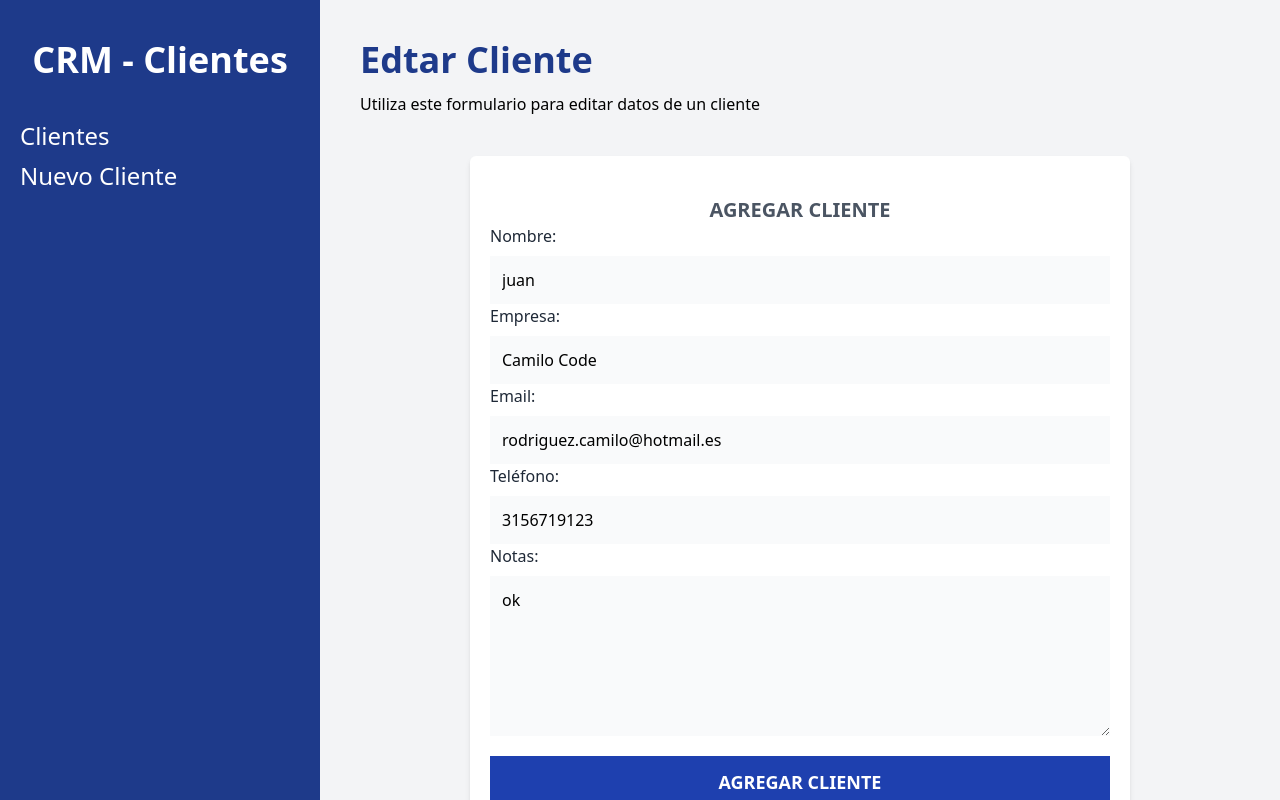
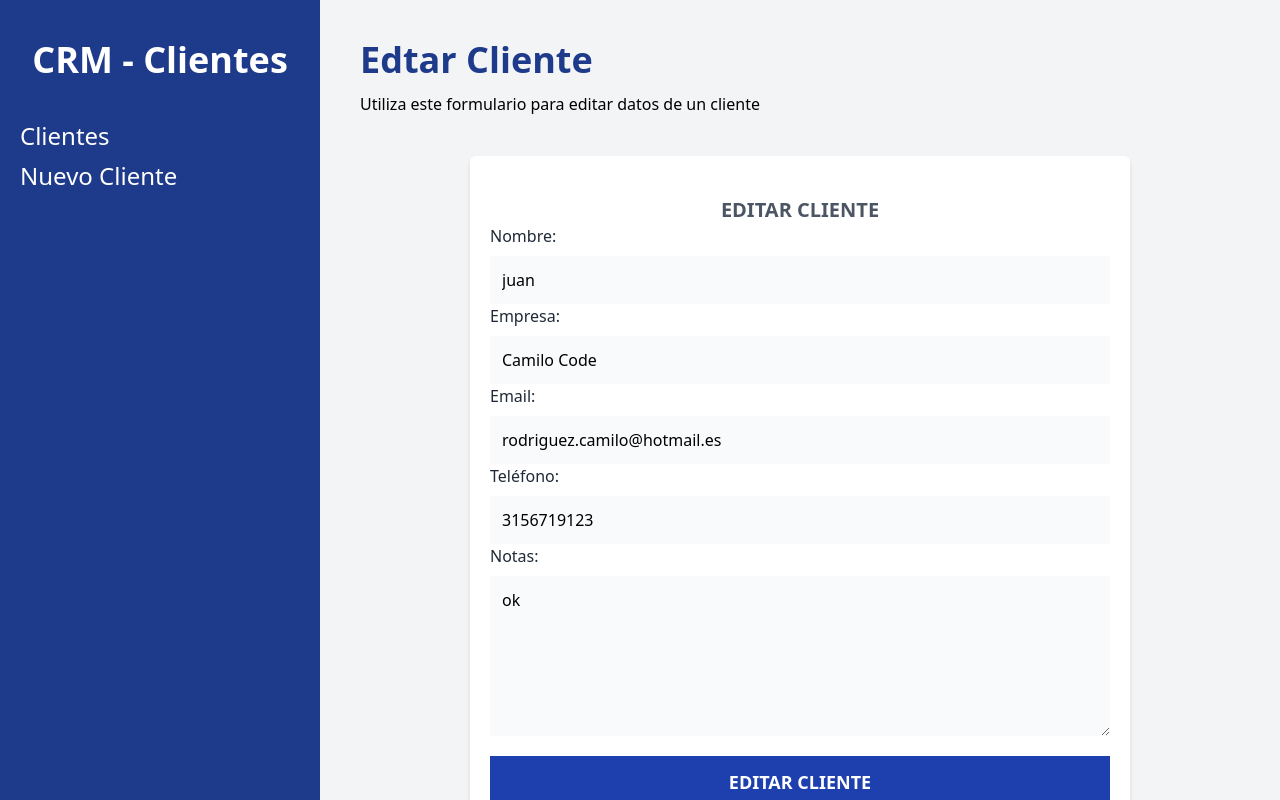
Before and after one commit to camilocodecali/crm-react, a React (Vite) app: page /clientes/editar/1 in a window 1280 px wide. Built offline with nearby package versions, Linux system fonts and the light colour scheme; data requests are answered from the project's data file.

Commit message:
se agregaron unos snippets de carga y se valida en la edicion si existe cliente para editar y mostrar el formulario.. ademas de hacer los cambios de titulos y botones segun la accion editar o nuevo cliente

```diff
--- a/src/components/Formulario.jsx
+++ b/src/components/Formulario.jsx
@@ -3,8 +3,9 @@
 import { useNavigate} from 'react-router-dom'
 import * as Yup from 'yup'
 import Alerta from './Alerta'
+import Spinner from './Spinner'
 
-const Formulario = ({cliente}) => {
+const Formulario = ({cliente, cargando}) => {
 
     const navigate = useNavigate()
 
@@ -47,12 +48,14 @@
             console.log(error);
         }
 
+
     }
 
   return (
+    cargando ? <Spinner></Spinner> :
     <div className='bg-white mt-10 px-5 py-10 rounded-md shadow-md
     md:w-3/4 mx-auto'>
-        <h1 className='text-gray-600 font-bold text-xl uppercase text-center'>Agregar Cliente</h1>
+        <h1 className='text-gray-600 font-bold text-xl uppercase text-center'>{cliente?.nombre ? 'Editar cliente' :'Agregar Cliente'}</h1>
 
         <Formik
             initialValues={{
@@ -163,7 +166,7 @@
                 </div>
                 <input
                     type="submit"
-                    value="Agregar Cliente"
+                    value={cliente?.nombre ? 'Editar cliente' :'Agregar Cliente'}
                     className='mt-5 bg-blue-800 w-full p-3 text-white uppercase font-bold text-lg'
                 />
 
@@ -175,7 +178,8 @@
 }
 
 Formulario.defaultProps = {
-    cliente:{}
+    cliente:{},
+    cargando:(false)
 }
 
 export default Formulario
--- a/src/paginas/EditarCliente.jsx
+++ b/src/paginas/EditarCliente.jsx
@@ -35,9 +35,15 @@
         <>
           <h1 className='font-black text-4xl text-blue-900'>Edtar Cliente</h1>
           <p className='mt-3'>Utiliza este formulario para editar datos de un cliente</p>
-          <Formulario
-            cliente={cliente}
-          ></Formulario>
+
+          {cliente?.nombre ? (
+              <Formulario
+                cliente={cliente}
+                cargando={cargando}
+              ></Formulario>
+
+          ): <p>Cliente ID no válido</p>}
+
         </>
     </div>
   )
```
